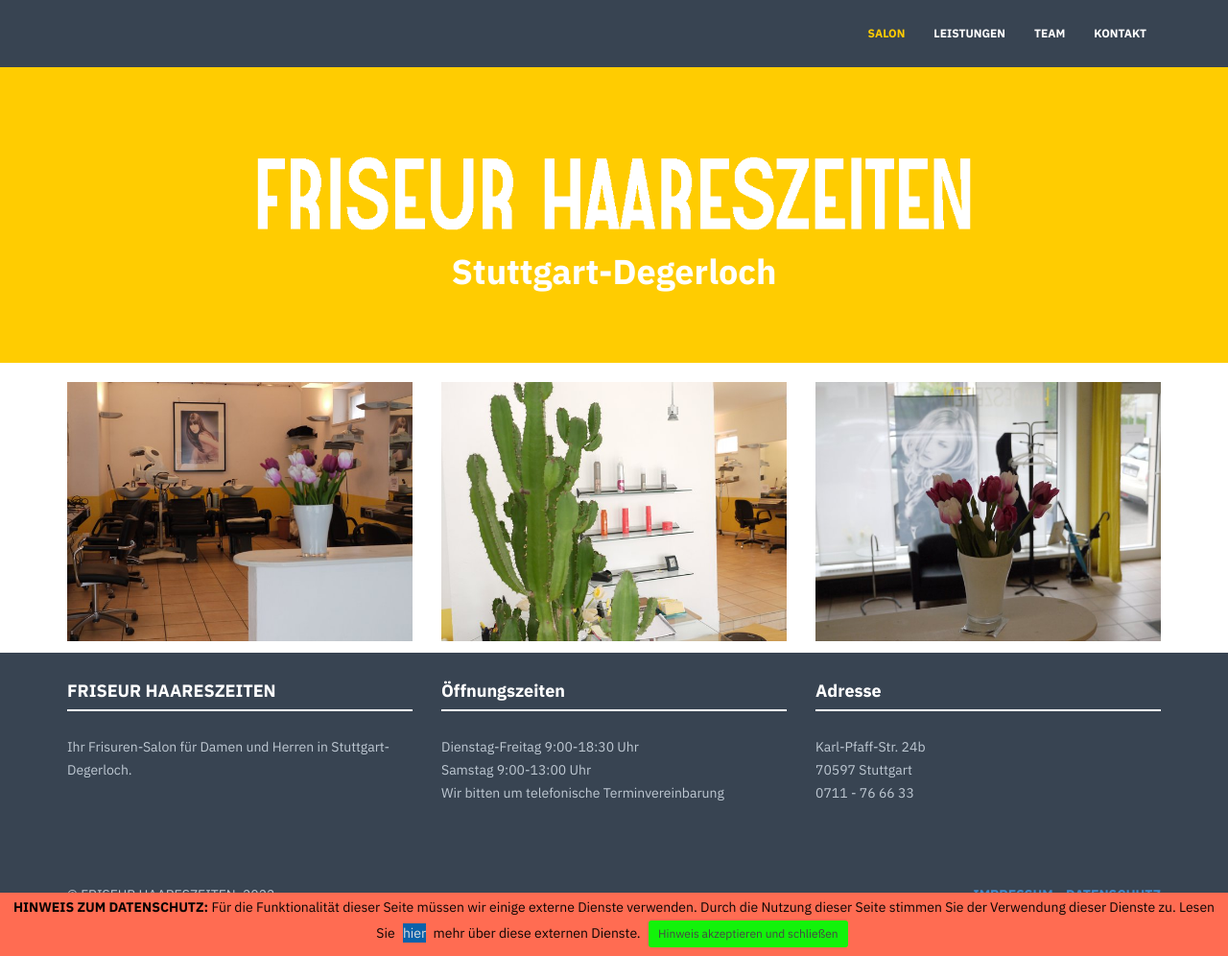
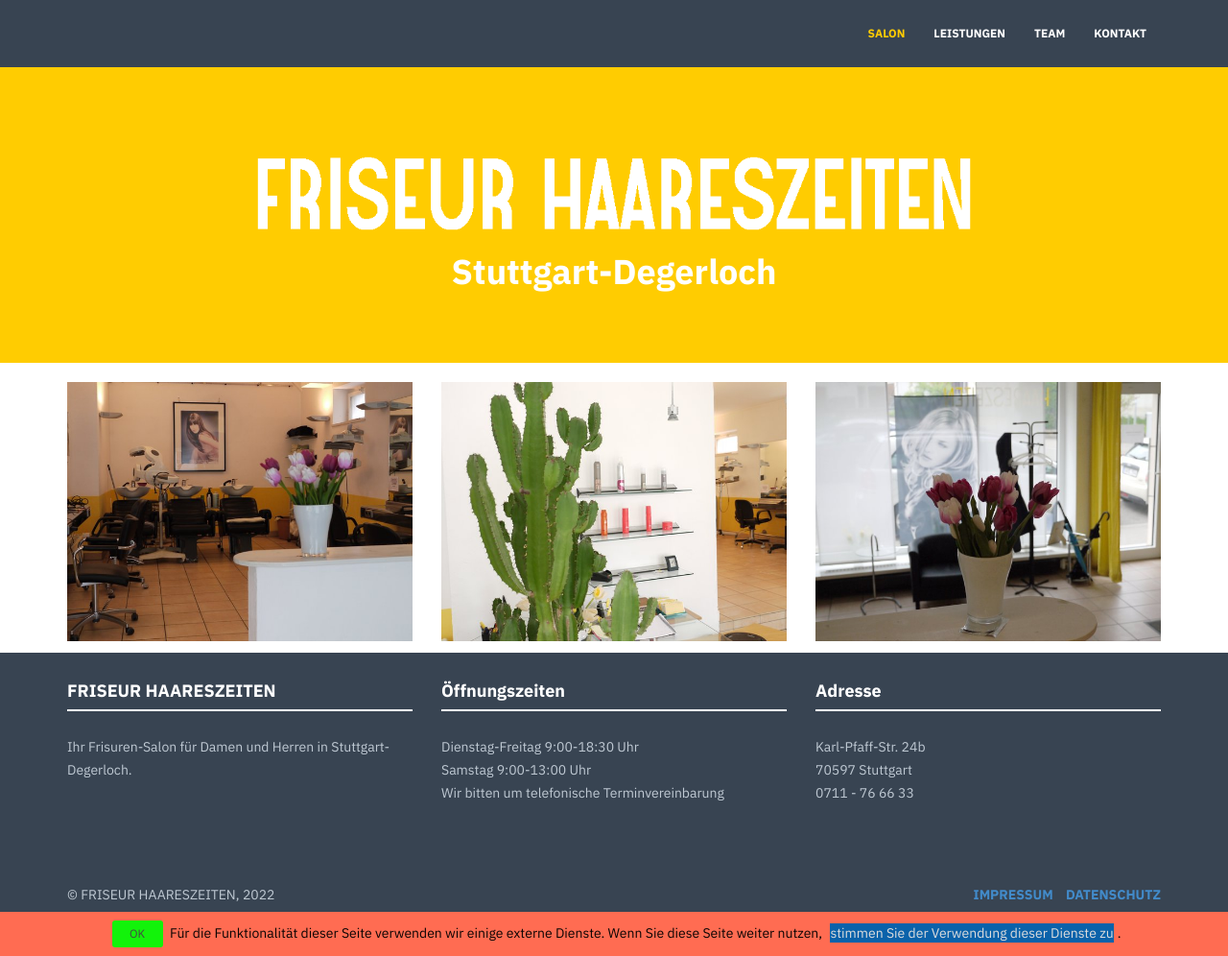
Before and after one commit to haareszeiten/haareszeiten.github.io, a Jekyll site: the page built from index.html, in a window 1280 px wide and 996 px high. Shown: the whole window at 96% size. Built offline with Jekyll 4.4.1, drawn with Linux system fonts in a browser that asks for light colours; nearby versions of some CDN libraries.

Commit message:
Rework consent page

```diff
--- a/_includes/cookie-consent.html
+++ b/_includes/cookie-consent.html
@@ -11,11 +11,12 @@
 </style>
 <div id="cookie-notice">
     <span>
-    <strong>HINWEIS ZUM DATENSCHUTZ:</strong>  Für die Funktionalität dieser Seite müssen wir einige externe Dienste verwenden.
-    Durch die Nutzung dieser Seite stimmen Sie der Verwendung dieser Dienste zu. Lesen Sie
-    <a id="cookie-notice-info" class="btn-theme-info btn-primary" href="/datenschutz">hier</a> mehr über diese externen Dienste.
-    <a id="cookie-notice-accept" class="btn-theme-ok btn-primary btn-sm">Hinweis akzeptieren und schließen</a></div>
+    <a id="cookie-notice-accept" class="btn-theme-ok btn-primary btn-sm">&nbsp;&nbsp;&nbsp;OK&nbsp;&nbsp;&nbsp;</a>
+    Für die Funktionalität dieser Seite verwenden wir einige externe Dienste. Wenn Sie diese Seite weiter nutzen,
+    <a id="cookie-notice-info" class="btn-theme-info btn-primary" href="/datenschutz">stimmen Sie der Verwendung dieser Dienste zu</a>.
+
     </span>
+</div>
 <script>
     function createCookie(name,value,days) {
         var expires = "";
```
